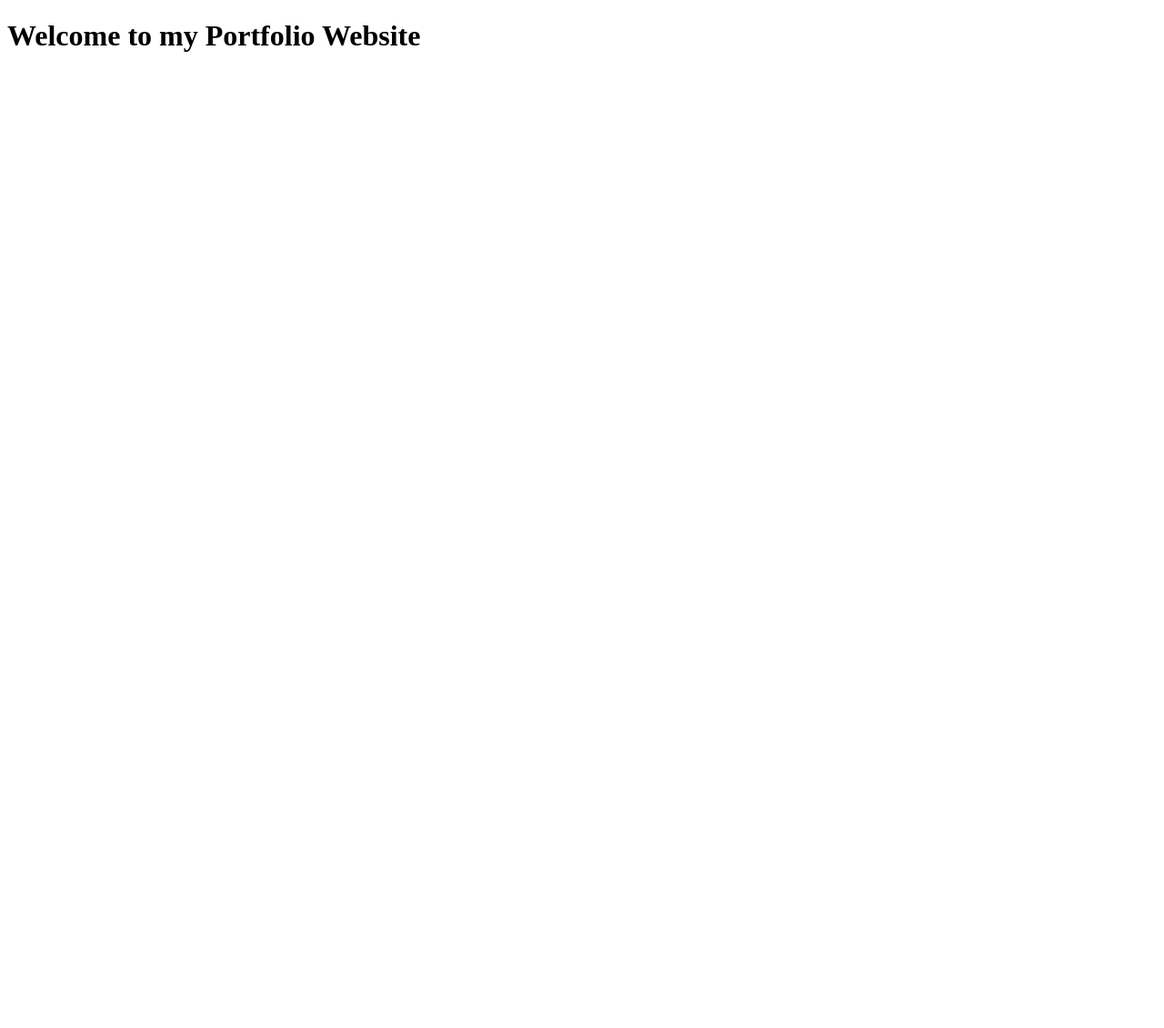
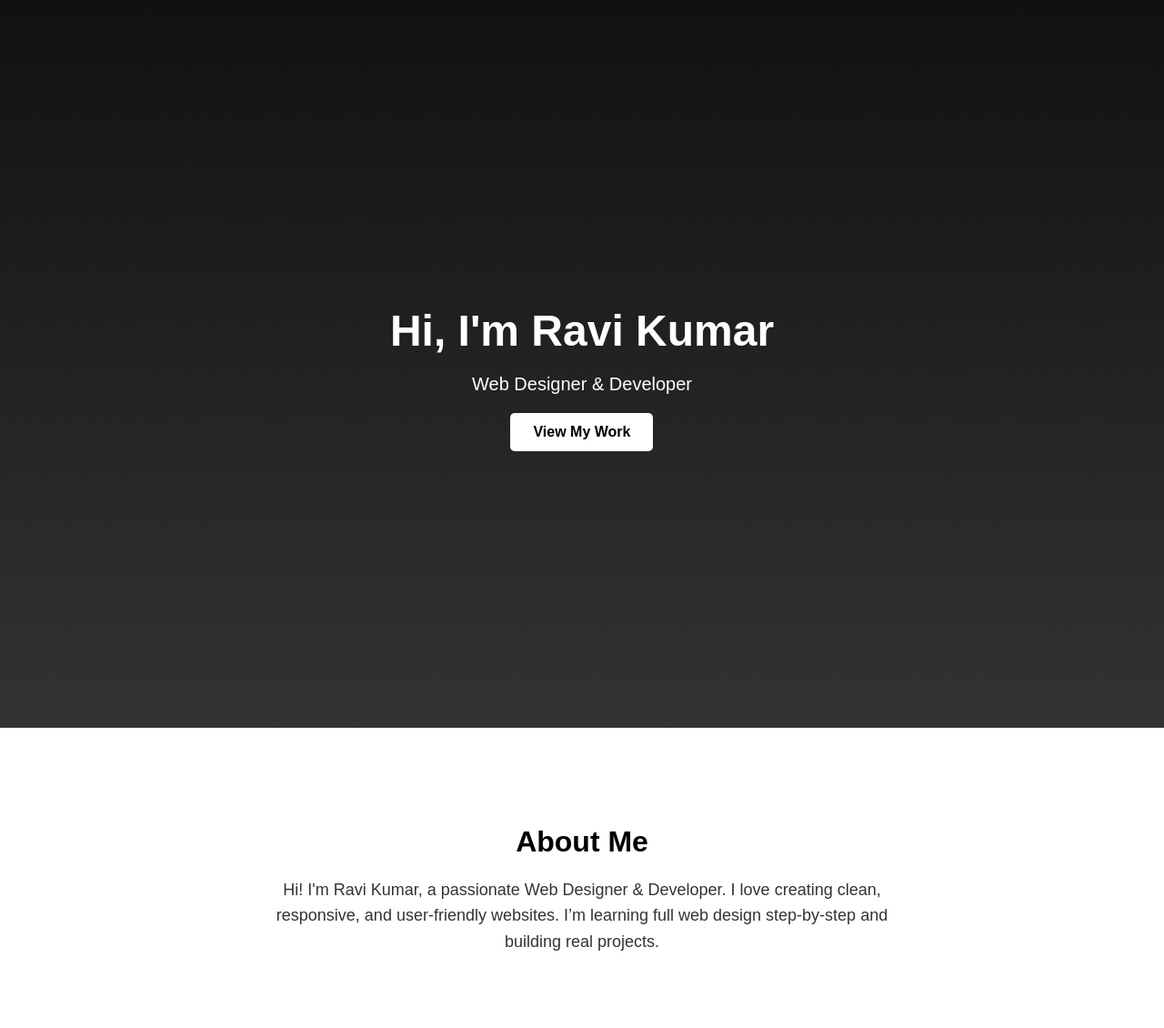
Before and after one commit to drksw247/portfolio-website, a plain HTML site: page index.html in a window 1280 px wide. Shown: the whole page at 91% size. Before the commit the page ends 800 px from the top, so only its background shows below. Drawn offline with Linux system fonts and the light colour scheme.

Commit message:
Initial commit

```diff
--- a/index.html
+++ b/index.html
@@ -8,9 +8,26 @@
 </head>
 <body>
 
-    <h1>Welcome to my Portfolio Website</h1>
+    <!-- HERO SECTION -->
+    <header class="hero">
+        <div class="hero-content">
+            <h1>Hi, I'm Ravi Kumar</h1>
+            <p>Web Designer & Developer</p>
+            <a href="#projects" class="btn">View My Work</a>
+        </div>
+    </header>
+
+    <!-- ABOUT SECTION -->
+<section class="about" id="about">
+    <h2>About Me</h2>
+    <p>
+        Hi! I'm Ravi Kumar, a passionate Web Designer & Developer.
+        I love creating clean, responsive, and user-friendly websites.
+        I’m learning full web design step-by-step and building real projects.
+    </p>
+</section>
+
 
     <script src="script.js"></script>
 </body>
 </html>
-<!-- Test update -->
--- a/style.css
+++ b/style.css
@@ -0,0 +1,56 @@
+/* RESET */
+body {
+    margin: 0;
+    font-family: Arial, sans-serif;
+    background: #f5f5f5;
+}
+
+/* HERO SECTION */
+.hero {
+    height: 100vh;
+    display: flex;
+    justify-content: center;
+    align-items: center;
+    text-align: center;
+    background: linear-gradient(#111, #333);
+    color: white;
+}
+
+.hero-content h1 {
+    font-size: 48px;
+    margin-bottom: 10px;
+}
+
+.hero-content p {
+    font-size: 20px;
+    margin-bottom: 20px;
+}
+
+.btn {
+    display: inline-block;
+    padding: 12px 25px;
+    background: white;
+    color: black;
+    text-decoration: none;
+    border-radius: 5px;
+    font-weight: bold;
+}
+/* ABOUT SECTION */
+.about {
+    padding: 80px 20px;
+    text-align: center;
+    background: white;
+}
+
+.about h2 {
+    font-size: 32px;
+    margin-bottom: 20px;
+}
+
+.about p {
+    font-size: 18px;
+    max-width: 700px;
+    margin: auto;
+    line-height: 1.6;
+    color: #333;
+}
```
